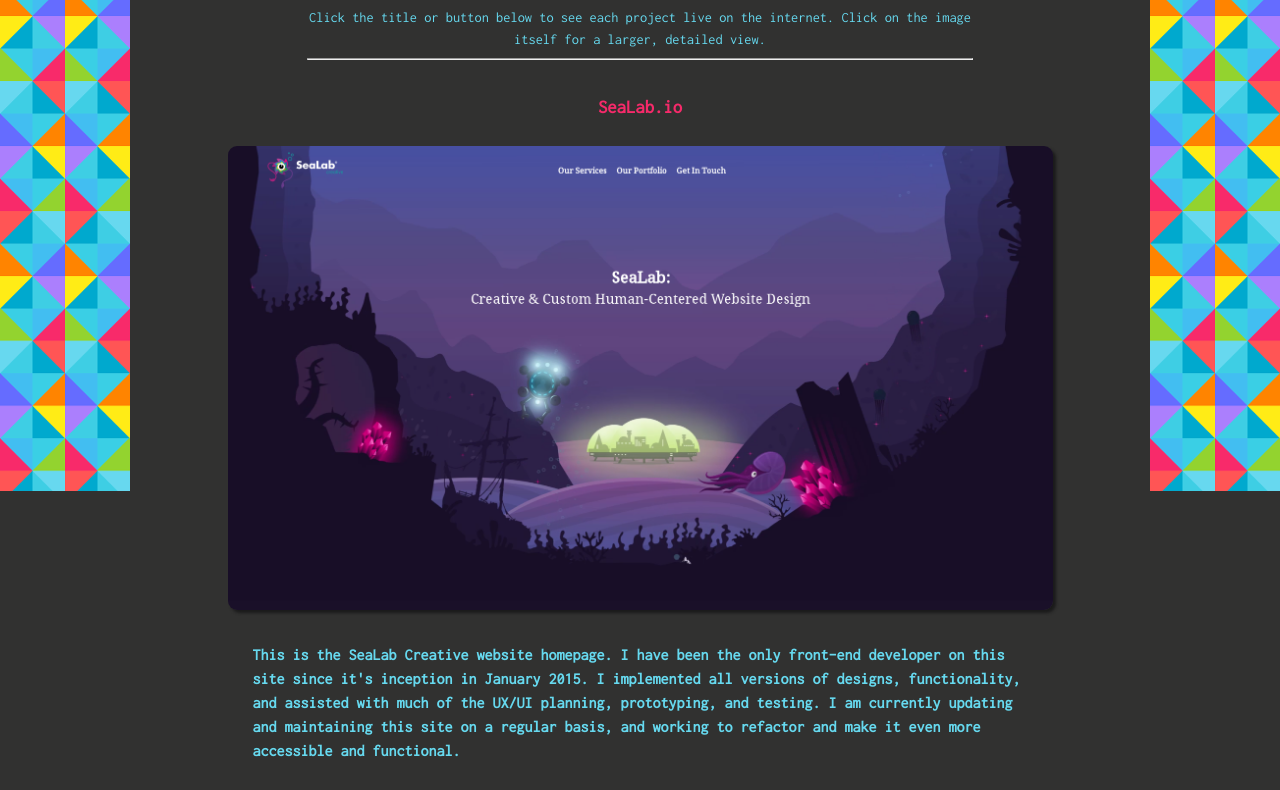
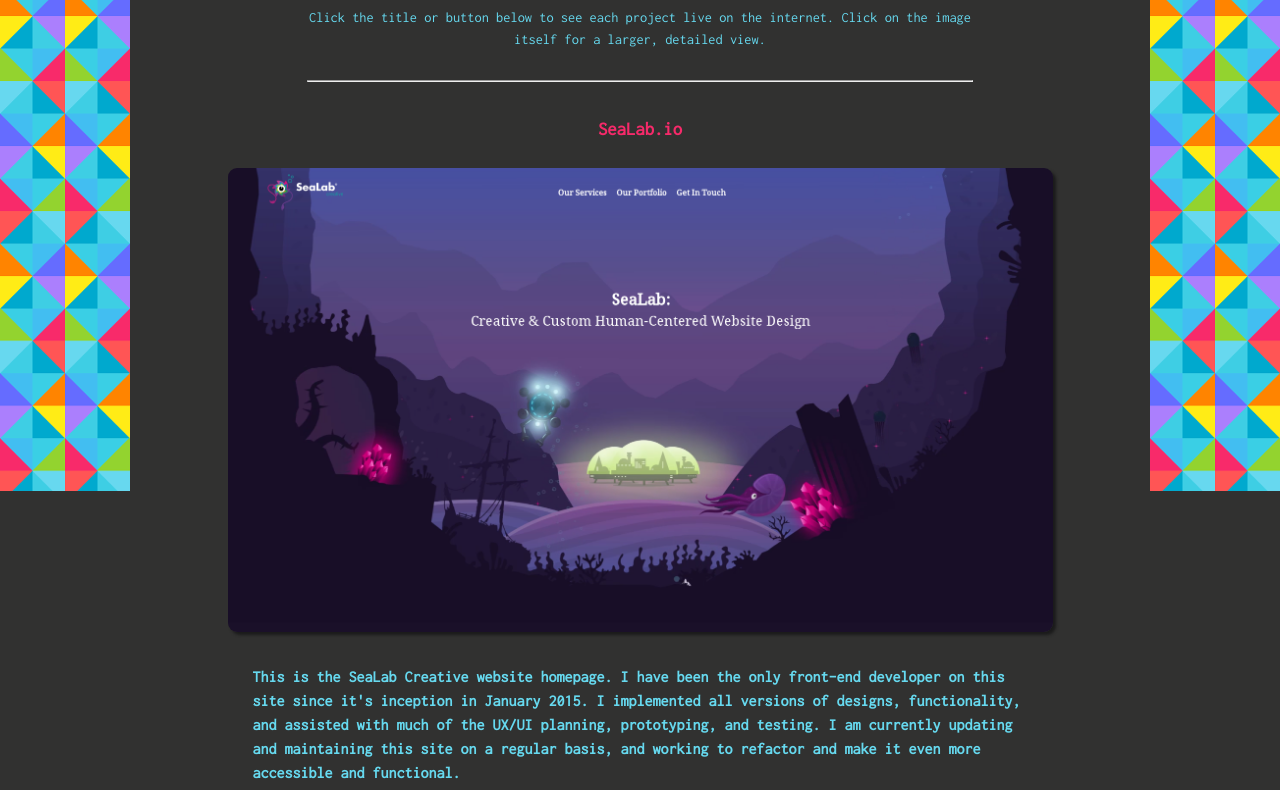
Before and after one commit to AshleyMSherwood/AshleyMSherwood.github.io, a plain HTML site: page index.html in a window 1280 px wide. Shown: the part 309-1099 px from the top of the page. Drawn offline with nearby package versions, Linux system fonts and the light colour scheme; a script that the page names is missing; files whose address does not match are found by name.

Commit message:
add spacing

```diff
--- a/index.html
+++ b/index.html
@@ -64,7 +64,7 @@
     <!-- projects section -->
           <section class="projects" id="projects">
             <h2 class="recent-projects-header">RECENT PROJECTS</h2>
-            <p class="tagline">Click the title or button below to see each project live on the internet.  Click on the image itself for a larger, detailed view.</p>
+            <p class="tagline">Click the title or button below to see each project live on the internet.  Click on the image itself for a larger, detailed view.<br><br></p>
           <hr>
             <div class="project-wrapper">
               <h3 class="project-heading"><a href="http://www.sealab.io" target="_blank">SeaLab.io</a></h3>
```
